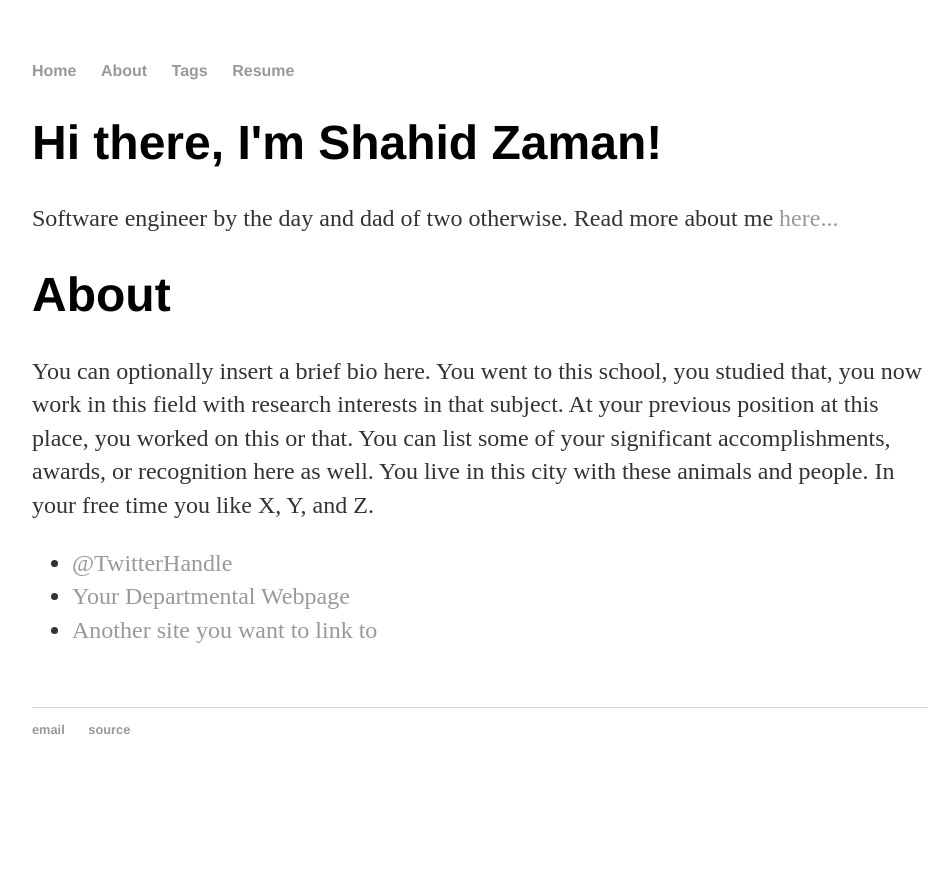
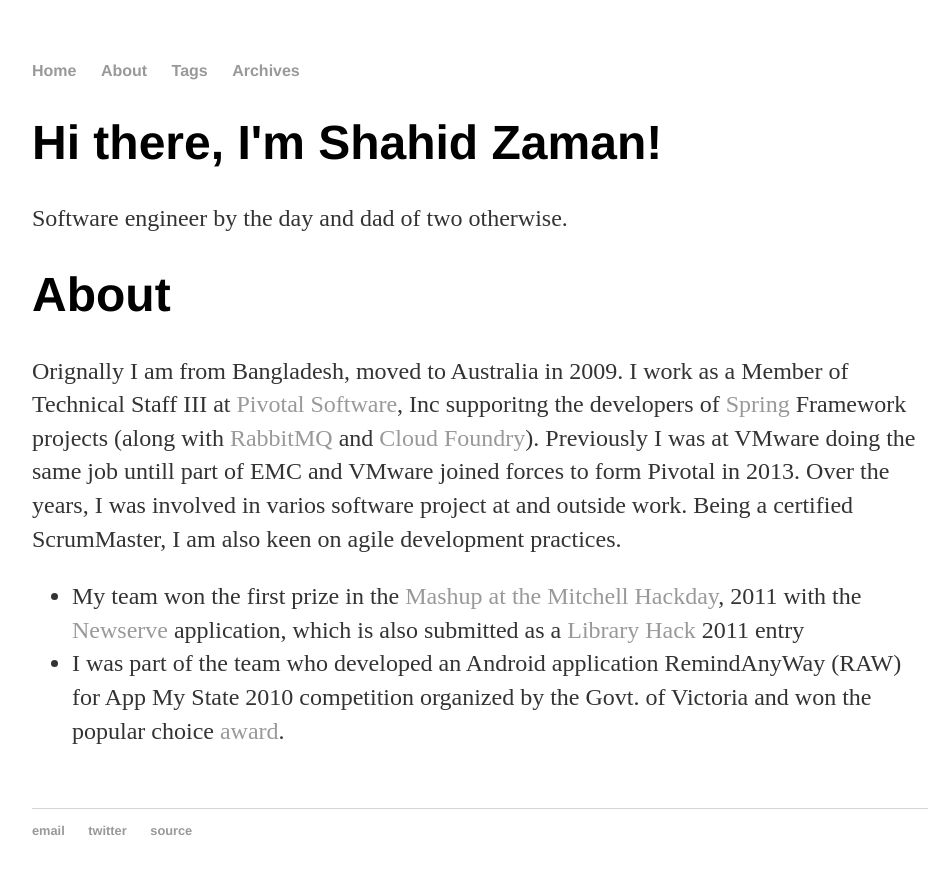
Before and after one commit to shahid21st/shahid21st.github.io, a Jekyll site: the page built from about/index.html, in a window 1280 px wide. Shown: the top 874 px of the page, without its empty margins (160-1112 px from the left). Built offline with Jekyll 4.4.1, drawn with Linux system fonts in a browser that asks for light colours.

Commit message:
This resolves #13, #10, #12

```diff
--- a/_layouts/default.html
+++ b/_layouts/default.html
@@ -11,7 +11,7 @@
 	        		<li><a href="/">Home</a></li>
 		        	<li><a href="/about">About</a></li>
 		        	<li><a href="/tags">Tags</a></li>
-	        		<li><a href="/resume">Resume</a></li>
+	        		<li><a href="/archives">Archives</a></li>
 	    		</ul>
 			</nav>
 			<div class="container">
@@ -23,6 +23,7 @@
 			<footer>
 	    		<ul>
 	        		<li><a href="mailto:shahid21st@gmail.com">email</a></li>
+	        		<li><a href="https://twitter.com/shahid21st">twitter</a></li>
 	        		<li><a href="https://github.com/shahid21st/shahid21st.github.io">source</a></li>
 				</ul>
 			</footer>
--- a/about/index.html
+++ b/about/index.html
@@ -4,16 +4,15 @@ title: About Shahid
 ---
 		<div class="blurb">
     		<h1>Hi there, I'm Shahid Zaman!</h1>
-			<p>Software engineer by the day and dad of two otherwise. Read more about me <a href="/about">here...</a></p>
+			<p>Software engineer by the day and dad of two otherwise.</p>
 		</div>
 
 		<div class="about">
 			<h1>About</h1>
-			<p>You can optionally insert a brief bio here. You went to this school, you studied that, you now work in this field with research interests in that subject. At your previous position at this place, you worked on this or that. You can list some of your significant accomplishments, awards, or recognition here as well. You live in this city with these animals and people. In your free time you like X, Y, and Z.</p>
+			<p>Orignally I am from Bangladesh, moved to Australia in 2009. I work as a Member of Technical Staff III at <a href="http://pivotal.io">Pivotal Software</a>, Inc supporitng the developers of <a href="http://pivotal.io">Spring</a> Framework projects (along with <a href="https://www.rabbitmq.com">RabbitMQ</a> and <a href="https://www.cloudfoundry.org">Cloud Foundry</a>). Previously I was at VMware doing the same job untill part of EMC and VMware joined forces to form Pivotal in 2013. Over the years, I was involved in varios software project at and outside work. Being a certified ScrumMaster, I am also keen on agile development practices.</p>
 
 			<ul class="contacts">
-				<li><a href="#">@TwitterHandle</a></li>
-				<li><a href="#">Your Departmental Webpage</a></li>
-				<li><a href="#">Another site you want to link to</a></li>
-				</ul>
+				<li>My team won the first prize in the <a href="http://libraryhack.org/2011/04/27/mashup-at-the-mitchell-2/">Mashup at the Mitchell Hackday</a>, 2011 with the <a href="http://libraryhack.org/2011/06/07/newserve-an-apps-entry/">Newserve</a> application, which is also submitted as a <a href="http://libraryhack.org">Library Hack</a> 2011 entry</li>
+				<li>I was part of the team who developed an Android application RemindAnyWay (RAW) for App My State 2010 competition organized by the Govt. of Victoria and won the popular choice <a href="http://www.macworld.com.au/news/victorian-app-my-state-winners-announced-12455/#.Vt5QUceQFOE">award</a>.</li>
+			</ul>
 		</div>
--- a/index.html
+++ b/index.html
@@ -22,7 +22,7 @@ title: Home
       {{ post.excerpt | number_of_words }}
     {% endcapture %}
     {% if excerpt_words != content_words %}
-    <p><a href="{{site.baseurl}}{{ post.url }}/#read-more" role="button">Read more...</a>
+    <p><a href="{{site.baseurl}}{{ post.url }}#read-more" role="button">Read more...</a>
     </p>
     {% endif %}
 
```
Also changed, not shown: archives.html (added, +22 -0 lines).
